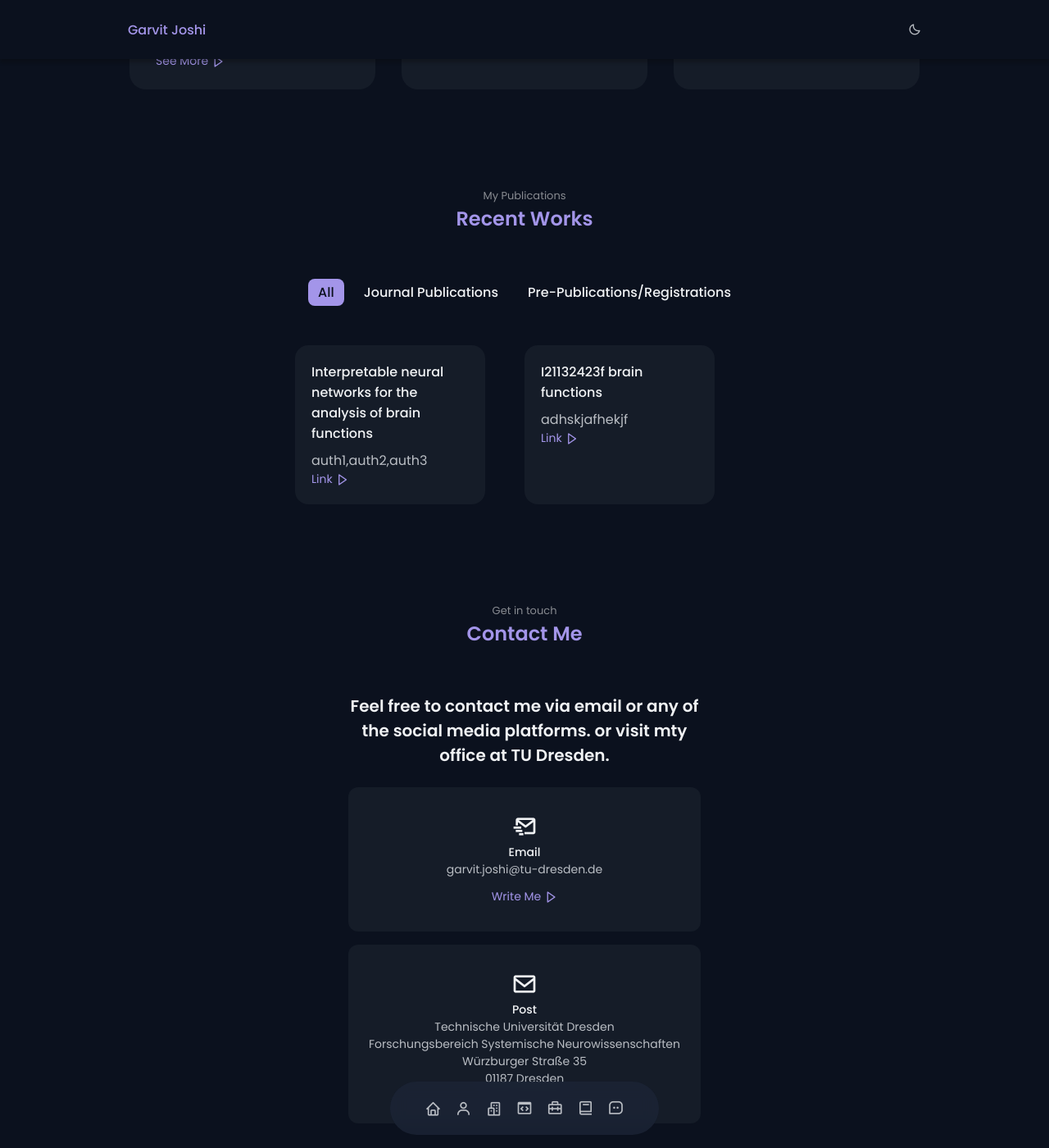
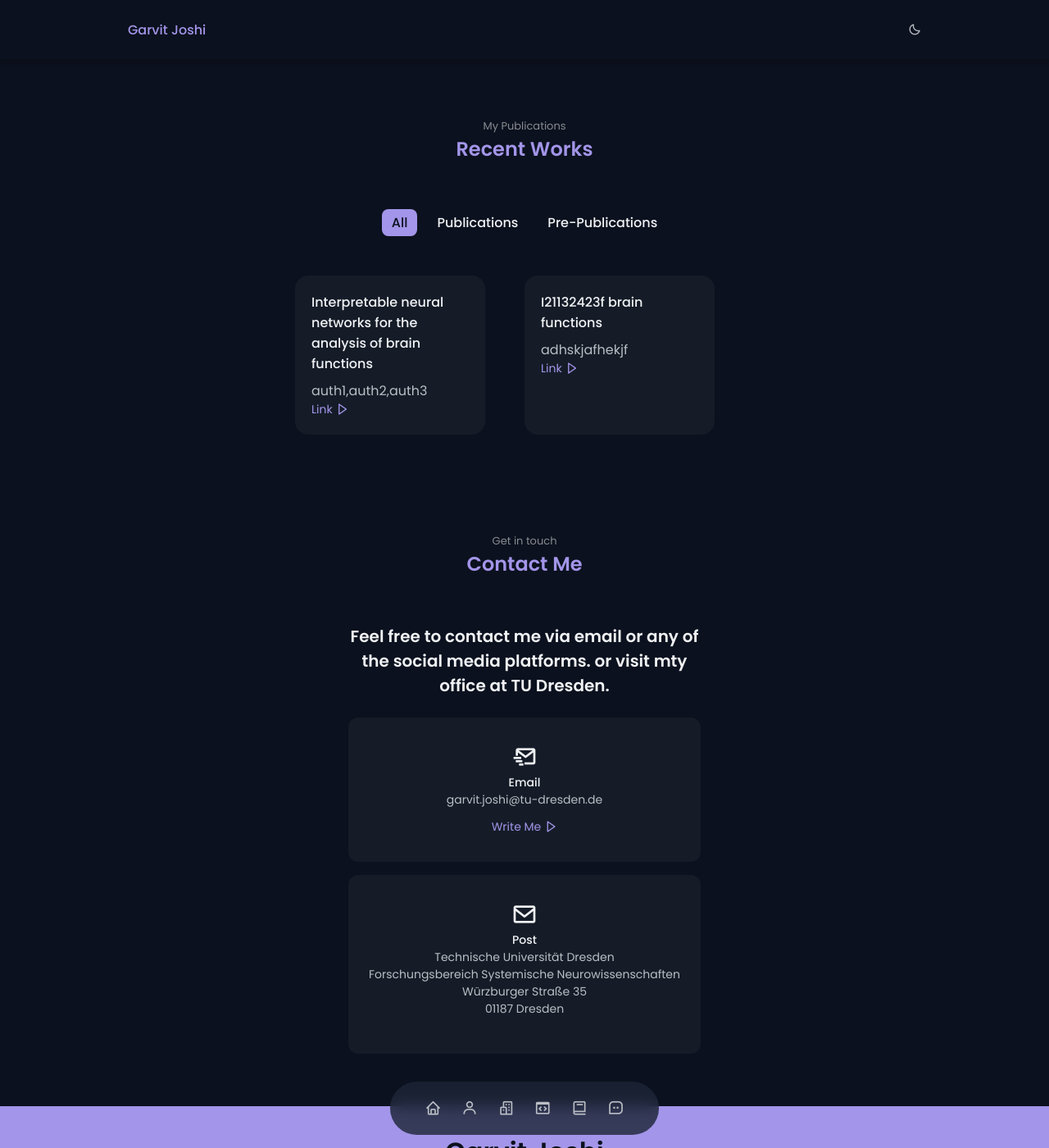
Before and after one commit to joshigarvitgh/profile, a Jekyll site: the page built from index.html, in a window 1280 px wide and 1400 px high, scrolled down 5195 px. Shown: the whole window at 82% size. Built offline with Jekyll 4.4.1, drawn with Linux system fonts in a browser that asks for light colours; nearby versions of some CDN libraries; some of the changed lines change nothing that is shown.

Commit message:
updated css step 3

```diff
--- a/_includes/section-skills.html
+++ b/_includes/section-skills.html
@@ -9,10 +9,10 @@
 }
 
 .pg {
-  width: 350px;
-  height: 350px;
+  width: 320px;
+  height: 320px;
   margin: auto;
-  padding: 2px 2px 22px 2px;
+  padding: 1px 1px 5px 1px;
   display:inline-block;
 }
 
@@ -189,12 +189,16 @@
               xy = getXY(i + 1, 0.3);
               ctx.lineTo(xy.x, xy.y);
               xy = getXY(i, 0.42);
+              xy = getXY(i, 0.42); // Get the original position
+              var adjustX = 10 * Math.cos(radOffset + theta * i); // Adjustments for the x and y coordinates
+              var adjustY = 10 * Math.sin(radOffset + theta * i);
               console.log();
               text=skills[pgIndex].captions[valueIndex];
               lineheight = 15;
               lines = text.split('\n');
               for (let nedex = 0; nedex < lines.length; nedex++) {
-              ctx.fillText(lines[nedex], xy.x, xy.y + (nedex * lineheight)); }
+                ctx.fillText(lines[nedex], xy.x + adjustX, xy.y + adjustY + (nedex * lineheight));
+              }
               valueIndex++;
               ctx.closePath();
               ctx.fill();
--- a/_layouts/default.html
+++ b/_layouts/default.html
@@ -70,11 +70,7 @@
                         </a>
                     </li>
 
-                    <li class="nav__item">
-                        <a href="#services" class="nav__link">
-                            <i class='bx bx-briefcase-alt-2 '></i>
-                        </a>
-                    </li>
+
 
                     <li class="nav__item">
                         <a href="#work" class="nav__link">
@@ -253,8 +249,8 @@
 
             <div class="work__filters">
                 <span class="work__item active-work" data-filter='all'>All</span>
-                <span class=" work__item" data-filter='.jp'>Journal Publications</span>
-                <span class=" work__item" data-filter='.pr'>Pre-Publications/Registrations </span>
+                <span class=" work__item" data-filter='.jp'>Publications</span>
+                <span class=" work__item" data-filter='.pr'>Pre-Publications</span>
             </div>
 
             <div class="work__container container grid">
@@ -341,6 +337,10 @@
                 </li>
             </ul>
 
+            <ul class="footer__social">
+
+
+            </ul>
 
 
             <span class="footer__copy">
--- a/assets/css/styles.css
+++ b/assets/css/styles.css
@@ -482,13 +482,13 @@
 
 /*=============== SKILLS ===============*/
 .skills__container {
-  row-gap: 2rem;
+  row-gap: 1.8rem;
   padding-top: 1rem;
 }
 
 .skills__content {
   background-color: var(--container-color);
-  padding: 1.5rem;
+  padding: 1.3rem;
   border-radius: 1.25rem;
 }
 
@@ -503,7 +503,7 @@
 .skills__box {
   display: flex;
   justify-content: center;
-  column-gap: 2.5rem;
+  column-gap:0.5rem;
 }
 
 .skills__group {
--- a/assets/js/main.js
+++ b/assets/js/main.js
@@ -59,53 +59,10 @@
   });
 });
 
-/*=============== SWIPER TESTIMONIAL ===============*/
-
-let swiperTestimonial = new Swiper(".testimonial__container", {
-  spaceBetween: 24,
-  loop: true,
-  grabCursor: true,
-
-  pagination: {
-    el: ".swiper-pagination",
-    clickable: true,
-  },
-
-  breakpoints: {
-    576: {
-      slidesPerView: 2,
-    },
-    768: {
-      slidesPerView: 2,
-      spaceBetween: 48,
-    },
-  },
-});
 
 /*=============== SCROLL SECTIONS ACTIVE LINK ===============*/
 
-const sections = document.querySelectorAll("section[id]");
 
-function scrollActive() {
-  const scrollY = window.pageYOffset;
-
-  sections.forEach((current) => {
-    const sectionHeight = current.offsetHeight,
-      sectionTop = current.offsetTop - 58,
-      sectionId = current.getAttribute("id");
-
-    if (scrollY > sectionTop && scrollY <= sectionTop + sectionHeight) {
-      document
-        .querySelector(".nav__menu a[href*=" + sectionId + "]")
-        .classList.add("active-link");
-    } else {
-      document
-        .querySelector(".nav__menu a[href*=" + sectionId + "]")
-        .classList.remove("active-link");
-    }
-  });
-}
-window.addEventListener("scroll", scrollActive);
 
 /*=============== LIGHT DARK THEME ===============*/
 const themeButton = document.getElementById("theme-button");
```
Also changed, not shown: 5 other files.
